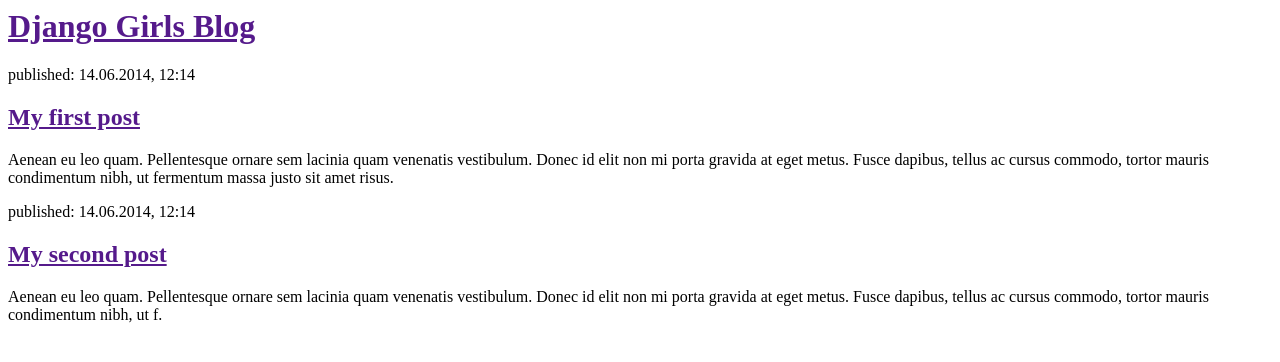
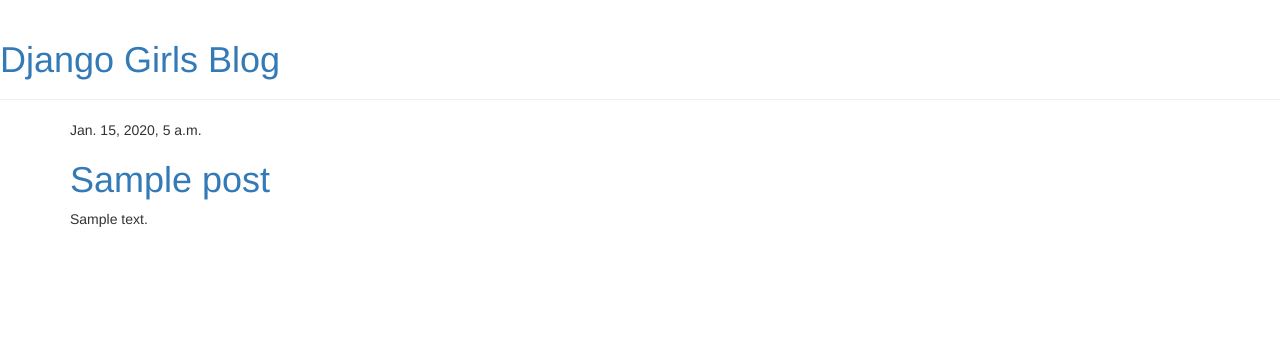
Before and after one commit to MagnusX937/my-first-blog, a Django app: template blog/templates/blog/post_list.html in a window 1280 px wide. Shown: the top 362 px of the page. Run offline with Django 3.2, Linux system fonts and the light colour scheme; the template is opened without the code that fills it: values that come from a table or form of the project are taken from there, others are empty; tables that the repository leaves empty hold one stand-in row (values such as "Sample post"); some libraries are stand-ins or nearby versions.

Commit message:
Modified templates to display posts from database.

```diff
--- a/blog/templates/blog/post_list.html
+++ b/blog/templates/blog/post_list.html
@@ -1,22 +1,31 @@
+{% load staticfiles %}
 <html>
     <head>
         <title>Django Girls blog</title>
+        <link rel="stylesheet" href="//maxcdn.bootstrapcdn.com/bootstrap/3.2.0/css/bootstrap.min.css">
+        <link rel="stylesheet" href="//maxcdn.bootstrapcdn.com/bootstrap/3.2.0/css/bootstrap-theme.min.css">
+        <link href='//fonts.googleapis.com/css?family=Lobster&subset=latin,latin-ext' rel='stylesheet' type='text/css'>
+        <link rel="stylesheet" href="{% static 'css/blog.css' %}">
     </head>
     <body>
-        <div>
-            <h1><a href="">Django Girls Blog</a></h1>
+        <div class="page-header">
+            <h1><a href="/">Django Girls Blog</a></h1>
         </div>
 
-        <div>
-            <p>published: 14.06.2014, 12:14</p>
-            <h2><a href="">My first post</a></h2>
-            <p>Aenean eu leo quam. Pellentesque ornare sem lacinia quam venenatis vestibulum. Donec id elit non mi porta gravida at eget metus. Fusce dapibus, tellus ac cursus commodo, tortor mauris condimentum nibh, ut fermentum massa justo sit amet risus.</p>
-        </div>
-
-        <div>
-            <p>published: 14.06.2014, 12:14</p>
-            <h2><a href="">My second post</a></h2>
-            <p>Aenean eu leo quam. Pellentesque ornare sem lacinia quam venenatis vestibulum. Donec id elit non mi porta gravida at eget metus. Fusce dapibus, tellus ac cursus commodo, tortor mauris condimentum nibh, ut f.</p>
+        <div class="content container">
+            <div class="row">
+                <div class="col-md-8">
+                  {% for post in posts %}
+                    <div class="post">
+                      <div class="date">
+                        {{ post.published_date }}
+                      </div>
+                      <h1><a href="">{{ post.title }}</a></h1>
+                      <p>{{ post.text|linebreaks }}</p>
+                    </div>
+                  {% endfor %}
+                </div>
+            </div>
         </div>
     </body>
 </html>
--- a/blog/views.py
+++ b/blog/views.py
@@ -1,4 +1,7 @@
 from django.shortcuts import render
+from django.utils import timezone
+from .models import Post
 
 def post_list(request):
-    return render(request, 'blog/post_list.html', {})
+    posts = Post.objects.filter(published_date__lte=timezone.now()).order_by('published_date')
+    return render(request, 'blog/post_list.html', {'posts': posts})
```
